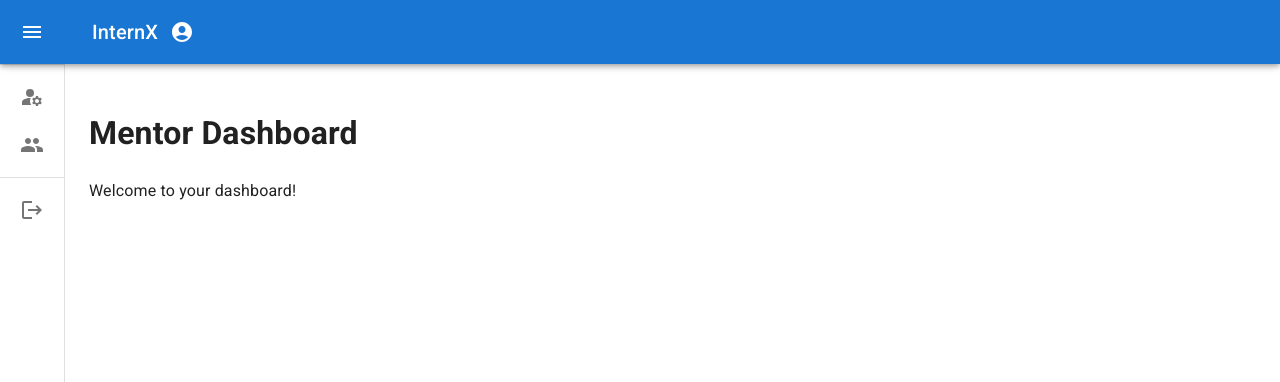
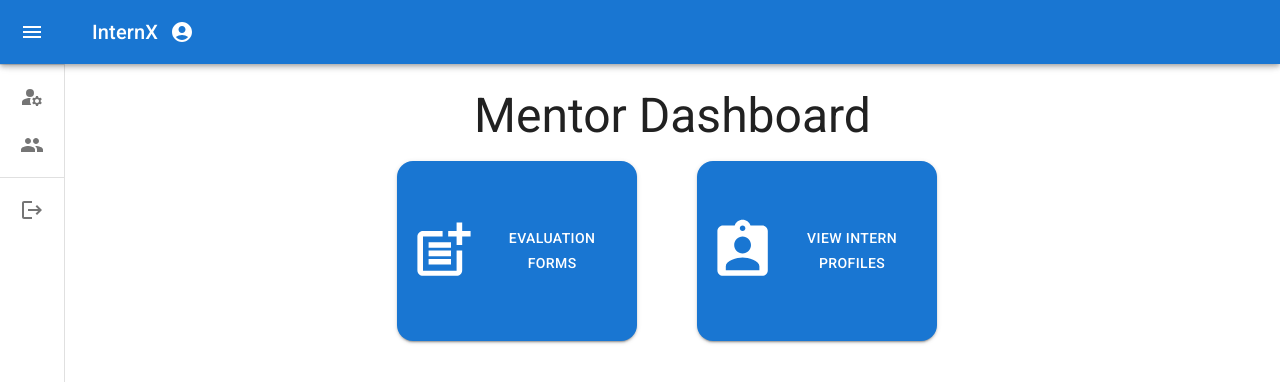
Before and after one commit to chami98/intern-management-system, a React (Create React App) app: page /mentordashboard in a window 1280 px wide. Shown: the top 382 px of the page. Built offline with nearby package versions, Linux system fonts and the light colour scheme; sample sign-in values are in the browser's storage.

Commit message:
Created Mentor Dashboard

```diff
--- a/src/components/mentorDashboard.js
+++ b/src/components/mentorDashboard.js
@@ -1,11 +1,128 @@
-import React from 'react';
+import React, { useState } from "react";
+import { Box, Button, Container, Grid, Typography } from "@mui/material";
+import {
+  PersonAdd,
+  Mail,
+  Settings,
+  PostAdd,
+  ListAlt,
+  AssignmentInd,
+  AccountCircle,
+  School,
+  ManageAccounts,
+} from "@mui/icons-material";
+import AutorenewIcon from "@mui/icons-material/Autorenew";
+import CreateUserAccountDialog from "./createUserAccountDialog";
+import CreateInternProfile from "./createInternProfile";
+import axios from "axios";
+import UpdateInternProfileStatusAccountDialog from "./updateInternProfileStatus";
+import ManageUserRoles from "./manageUserRoles";
+import InviteNewUsers from "./inviteNewUsers";
+
+const buttonStyle = {
+  display: "flex",
+  width: "240px",
+  height: "180px",
+  borderRadius: "16px",
+};
+
+const iconStyle = {
+  fontSize: "4.2rem",
+};
 
 function MentorDashboard() {
+    const [userAccountOpen, setUserAccountOpen] = React.useState(false);
+  const [internAccountOpen, setInternAccountOpen] = React.useState(false);
+  const [updateInternProfileStatusOpen, setUpdateInternProfileStatusOpen] =
+    React.useState(false);
+  const [manageUserRolesOpen, setManageUserRolesOpen] = React.useState(false);
+  const [inviteNewUsersOpen, setInviteNewUsersOpen] = React.useState(false);
+
+  const handleUserAccountClickOpen = () => {
+    setUserAccountOpen(true);
+  };
+
+  const handleUserAccountClose = () => {
+    setUserAccountOpen(false);
+  };
+
+  const handleUpdateInternProfileStatusClickOpen = () => {
+    setUpdateInternProfileStatusOpen(true);
+  };
+
+  const handleUpdateInternProfileStatusClose = () => {
+    setUpdateInternProfileStatusOpen(false);
+  };
+
+  const handleInternAccountClickOpen = () => {
+    setInternAccountOpen(true);
+  };
+
+  const handleInternAccountClose = () => {
+    setInternAccountOpen(false);
+  };
+
+  const handleManageUserRolesClickOpen = () => {
+    setManageUserRolesOpen(true);
+  };
+
+  const handleManageUserRolesClose = () => {
+    setManageUserRolesOpen(false);
+  };
+
+  const handleInviteNewUsersClickOpen = () => {
+    setInviteNewUsersOpen(true);
+  }
+
+  const handleInviteNewUsersClose = () => {
+    setInviteNewUsersOpen(false);
+  }
     return (
-        <div>
-            <h1>Mentor Dashboard</h1>
-            <p>Welcome to your dashboard!</p>
-        </div>
+        <Container maxWidth="sm">
+        <Typography variant="h3" align="center" gutterBottom>
+          Mentor Dashboard
+        </Typography>
+        <Grid container spacing={6}>
+          <Grid item xs={12} md={6} sm={6}>
+            <Button
+              onClick={handleUpdateInternProfileStatusClickOpen}
+              variant="contained"
+              color="primary"
+              fullWidth
+              style={buttonStyle}
+              sx={{
+                ...buttonStyle,
+                transition: "transform 0.2s",
+                "&:hover": {
+                  transform: "scale(1.07)",
+                },
+              }}
+                startIcon={<PostAdd style={iconStyle} />}
+            >
+              Evaluation Forms
+            </Button>
+          </Grid>
+          <Grid item xs={12} md={6} sm={6}>
+            <Button
+              onClick={handleManageUserRolesClickOpen}
+              variant="contained"
+              color="primary"
+              fullWidth
+              style={{ ...buttonStyle, gridColumn: "span 2" }}
+              sx={{
+                ...buttonStyle,
+                transition: "transform 0.2s",
+                "&:hover": {
+                  transform: "scale(1.07)",
+                },
+              }}
+              startIcon={<AssignmentInd style={iconStyle} />}
+            >
+              View Intern Profiles
+            </Button>
+          </Grid>
+        </Grid>
+      </Container>
     );
 }
 
```
